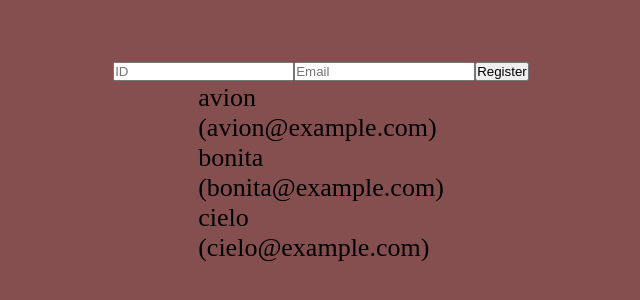
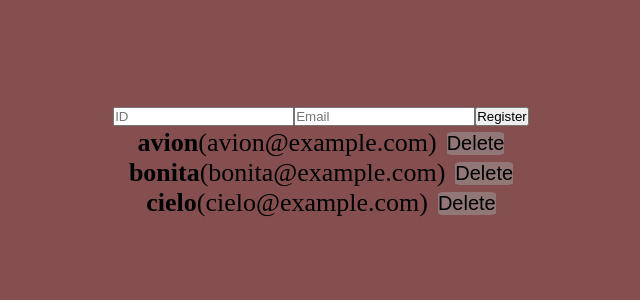
Before and after one commit to BexFox/React_Array, a React (Vite) app: page / in a window 1280 px wide. Shown: the part 242-542 px from the top of the page, without its empty margins (319-959 px from the left). Built offline with nearby package versions, Linux system fonts and the light colour scheme; the HTML template or start-up script is replaced by a standard one.

Commit message:
Add remove func in UserList componenet

```diff
--- a/src/App.jsx
+++ b/src/App.jsx
@@ -37,6 +37,9 @@ function App() {
     nextId.current += 1;
   };
 
+  const onRemove = (id) => {
+    setUsers(users.filter((user) => user.id !== id));
+  };
   return (
     <div className='App'>
       <CreateUser
@@ -45,7 +48,7 @@ function App() {
         onChange={onChange}
         onCreate={onCreate}
       />
-      <UserList users={users} />
+      <UserList users={users} onRemove={onRemove} />
     </div>
   );
 }
--- /dev/null
+++ b/src/UserList.css
@@ -0,0 +1,18 @@
+.UserListDiv {
+  display: flex;
+  align-items: center;
+  justify-content: center;
+}
+.del_btn {
+  margin-left: 10px;
+  background: rgb(159, 159, 159, 0.5);
+  border: none;
+  border-radius: 10%;
+  font-size: 20px;
+  cursor: pointer;
+}
+.del_btn:hover {
+  transform: translate(0, 3px);
+  border-bottom: 3px solid black;
+  background: rgb(100, 100, 100, 0.5);
+}
--- a/src/UserList.jsx
+++ b/src/UserList.jsx
@@ -1,18 +1,26 @@
 import React from 'react';
-
-function User({ user }) {
+import './UserList.css';
+function User({ user, onRemove }) {
   return (
-    <div>
-      <p>{user.username}</p> <span>({user.email})</span>
+    <div className='UserListDiv'>
+      <b>{user.username}</b> <span>({user.email})</span>
+      <button
+        className='del_btn'
+        onClick={() => {
+          onRemove(user.id);
+        }}
+      >
+        Delete
+      </button>
     </div>
   );
 }
 
-export default function UserList({ users }) {
+export default function UserList({ users, onRemove }) {
   return (
     <div>
       {users.map((user) => (
-        <User user={user} key={user.id} />
+        <User user={user} key={user.id} onRemove={onRemove} />
       ))}
     </div>
   );
```
